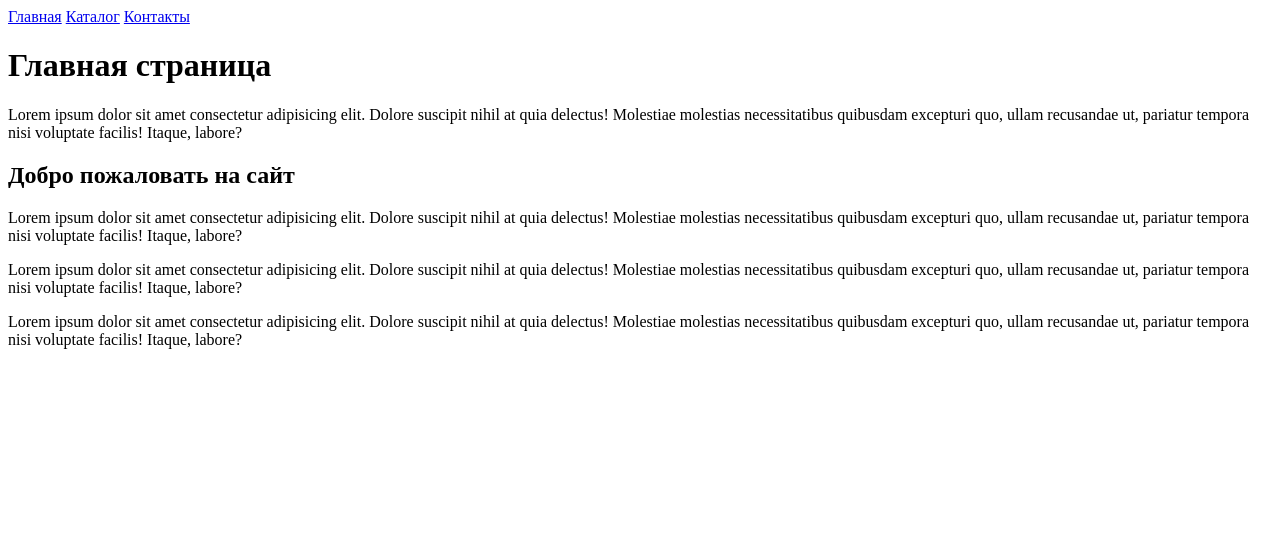
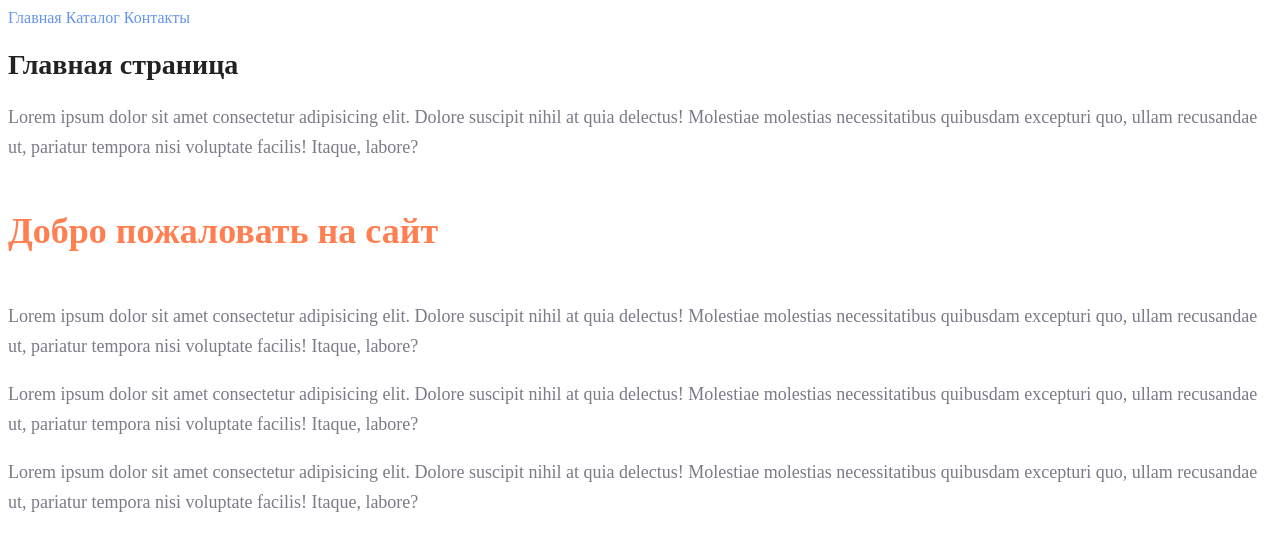
Before and after one commit to ser500vms/HTML_CSS_DZ_1, a plain HTML site: page index.html in a window 1280 px wide. Drawn offline with Linux system fonts and the light colour scheme.

Commit message:
Выполнил задание №2 по CSS

```diff
--- a/index.html
+++ b/index.html
@@ -3,20 +3,21 @@
 <head>
     <meta charset="UTF-8">
     <meta name="viewport" content="width=device-width, initial-scale=1.0">
+    <link rel="stylesheet" href="style.css">
     <title>Магазин</title>
 </head>
 
 <body>
-    <a href="index.html">Главная</a>
-    <a href="catalog/catalog.html">Каталог</a>
-    <a href="index.html">Контакты</a>
+    <a class="link" href="index.html">Главная</a>
+    <a class="link" href="catalog/catalog.html">Каталог</a>
+    <a class="link" href="contakts/contakts.html">Контакты</a>
 
-    <h1>Главная страница</h1>
-    <p>Lorem ipsum dolor sit amet consectetur adipisicing elit. Dolore suscipit nihil at quia delectus! Molestiae molestias necessitatibus quibusdam excepturi quo, ullam recusandae ut, pariatur tempora nisi voluptate facilis! Itaque, labore?</p>
-    <h2>Добро пожаловать на сайт</h2>
-    <p>Lorem ipsum dolor sit amet consectetur adipisicing elit. Dolore suscipit nihil at quia delectus! Molestiae molestias necessitatibus quibusdam excepturi quo, ullam recusandae ut, pariatur tempora nisi voluptate facilis! Itaque, labore?</p>
-    <p>Lorem ipsum dolor sit amet consectetur adipisicing elit. Dolore suscipit nihil at quia delectus! Molestiae molestias necessitatibus quibusdam excepturi quo, ullam recusandae ut, pariatur tempora nisi voluptate facilis! Itaque, labore?</p>
-    <p>Lorem ipsum dolor sit amet consectetur adipisicing elit. Dolore suscipit nihil at quia delectus! Molestiae molestias necessitatibus quibusdam excepturi quo, ullam recusandae ut, pariatur tempora nisi voluptate facilis! Itaque, labore?</p>
+    <h1 class="title">Главная страница</h1>
+    <p class="paragraph">Lorem ipsum dolor sit amet consectetur adipisicing elit. Dolore suscipit nihil at quia delectus! Molestiae molestias necessitatibus quibusdam excepturi quo, ullam recusandae ut, pariatur tempora nisi voluptate facilis! Itaque, labore?</p>
+    <h2 class="title2">Добро пожаловать на сайт</h2>
+    <p class="paragraph">Lorem ipsum dolor sit amet consectetur adipisicing elit. Dolore suscipit nihil at quia delectus! Molestiae molestias necessitatibus quibusdam excepturi quo, ullam recusandae ut, pariatur tempora nisi voluptate facilis! Itaque, labore?</p>
+    <p class="paragraph">Lorem ipsum dolor sit amet consectetur adipisicing elit. Dolore suscipit nihil at quia delectus! Molestiae molestias necessitatibus quibusdam excepturi quo, ullam recusandae ut, pariatur tempora nisi voluptate facilis! Itaque, labore?</p>
+    <p class="paragraph">Lorem ipsum dolor sit amet consectetur adipisicing elit. Dolore suscipit nihil at quia delectus! Molestiae molestias necessitatibus quibusdam excepturi quo, ullam recusandae ut, pariatur tempora nisi voluptate facilis! Itaque, labore?</p>
 
 </body>
 
--- /dev/null
+++ b/style.css
@@ -0,0 +1,30 @@
+a {
+    text-decoration: none;
+ }
+ .link {
+    color: cornflowerblue;
+    font-size: 16px;
+	line-height: 20px;
+ }
+ .title {
+    	color: #222222;
+	    font-size: 28px;
+	    line-height: 36px;
+	    font-weight: bold;
+ }
+ .paragraph {
+    font-style: normal;
+    font-weight: 300;
+    font-size: 18px;
+    line-height: 30px;
+    color: #7D7987
+
+ }
+ .title2 {
+    color: coral;
+    font-style: normal;
+    font-weight: 700;
+    font-size: 36px;
+    line-height: 80px
+
+ }
```
Also changed, not shown: catalog/catalog.html (+12 -11 lines), contakts/contakts.html (added, +23 -0 lines).
